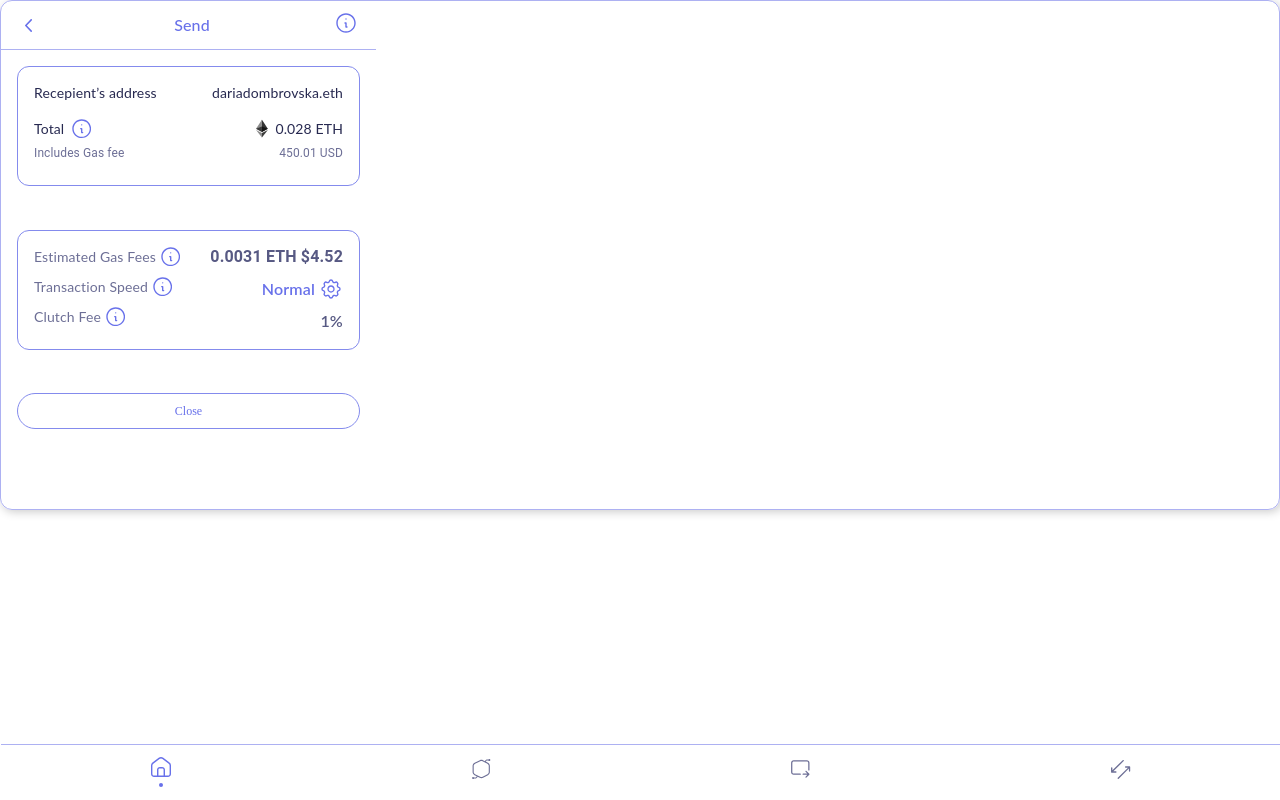
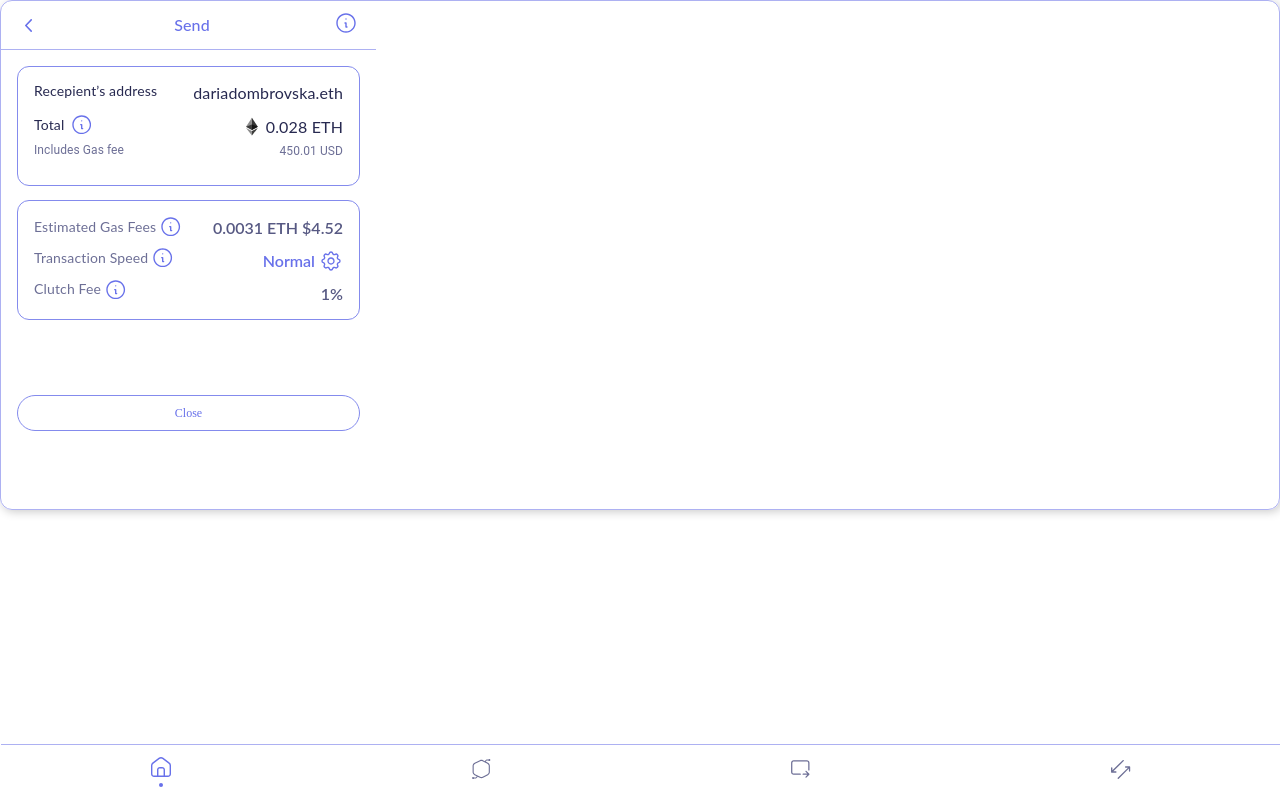
Before and after one commit to CrazyPythonLover1/Chrome-browser-extension-wallet, a React app: page /#/send/transaction in a window 1280 px wide. Built offline with nearby package versions, Linux system fonts and the light colour scheme; the HTML template or start-up script is replaced by a standard one.

Commit message:
developed quotes page, update tx, tx speed pages

```diff
--- a/src/pages/Send/Transaction/AdvancedOption/AdvancedOption.jsx
+++ b/src/pages/Send/Transaction/AdvancedOption/index.jsx
@@ -9,8 +9,8 @@ import styled from "@emotion/styled";
 const AdvancedOption = () => {
   return (
     <>
-    <NavigationHeader label="Advanced Options" info />
-      <h1>hello</h1>
+      <NavigationHeader label="Advanced Options" info />
+      <h1>Advanced Settings</h1>
     </>
   );
 };
--- a/src/pages/Send/Transaction/TransctionSpeed/TransctionSpeed.jsx
+++ b/src/pages/Send/Transaction/TransctionSpeed/index.jsx
@@ -83,6 +83,7 @@ const SwitcherText = styled.div`
 `;
 
 const AdvanceSettingText = styled.div`
+  width: 131px;
   height: 22px;
   font-family: "Lato";
   font-style: normal;
@@ -136,7 +137,7 @@ const TransctionSpeed = () => {
             style={{ cursor: "pointer" }}
             Width="24px"
             height="24px"
-            onClick={() => navigate("/send/AdvanceOption")}
+            onClick={() => navigate("/send/advance_option")}
           />
         </Box>
 
--- a/src/pages/Send/Transaction/index.jsx
+++ b/src/pages/Send/Transaction/index.jsx
@@ -9,6 +9,32 @@ import {
 } from "../../../components/Svg";
 import { useTheme } from "@mui/material";
 import { useNavigate } from "react-router-dom";
+import { DivFlex } from "../../../components";
+import styled from "@emotion/styled";
+
+const DetailBox = styled.div`
+  background: ${({ theme }) => theme.palette.text_colors.neutral_0};
+  border: 1.56px solid ${({ theme }) => theme.palette.key_colors.primary_475};
+  display: flex;
+  justify-content: space-between;
+  // flex-direction: column;
+  height: 120px;
+  width: 343px;
+  box-sizing: border-box;
+  border-radius: 12px;
+  padding: 16px;
+  margin-bottom: 14px;
+`;
+
+const BoldText675 = styled.p`
+  font-family: "Lato";
+  font-style: normal;
+  font-weight: 600;
+  font-size: 16px;
+  line-height: 22px;
+  color: ${({ theme }) => theme.palette.text_colors.neutral_675};
+  margin: 0px;
+`;
 
 function Transaction() {
   const theme = useTheme();
@@ -17,37 +43,23 @@ function Transaction() {
   return (
     <>
       <NavigationHeader label="Send" info />
-      <Box
-        sx={{
-          padding: "16px",
-          display: "flex",
-          height: "372px",
-          justifyContent: "space-between",
-          flexDirection: "column",
+      <DivFlex
+        justifyContent="space-between"
+        flexDirection="column"
+        padding="16px"
+        style={{
+          height: "374px",
         }}
       >
         {/* top box */}
-        <Box
-          sx={{
-            background: theme.palette.text_colors.neutral_0,
-            border: `1.56px solid ${theme.palette.key_colors.primary_475}`,
-            svgColor: theme.palette.text_colors.primary_550,
-            display: "flex",
-            justifyContent: "space-between",
-            height: "120px",
-            width: "343px",
-            boxSizing: "border-box",
-            borderRadius: "12px",
-            padding: "16px",
-          }}
-        >
+        <Box>
+          <DetailBox>
             <Box>
               <Typography
+                variant="body2"
                 sx={{
-                fontWeight: "400",
-                fontSize: "14px",
                   paddingBottom: "16px",
-                color: "#272950",
+                  color: theme.palette.text_colors.neutral_800,
                   fontFamily: "Lato",
                 }}
               >
@@ -55,34 +67,28 @@ function Transaction() {
               </Typography>
 
               {/* text + icon */}
-            <Box
-              sx={{
-                display: "flex",
-                justifyContent: "start",
-                alignItems: "center",
-                paddingBottom: "4px",
-              }}
+              <DivFlex
+                justifyContent="start"
+                alignItems="center"
+                padding=" 0 0 6px 0"
               >
                 <Typography
+                  variant="body2"
                   sx={{
                     fontFamily: "Lato",
-                  fontStyle: "normal",
-                  fontWeight: "400",
-                  fontSize: "14px",
-                  color: "#272950",
+                    color: theme.palette.text_colors.neutral_800,
                     paddingRight: "7.3px",
                   }}
                 >
                   Total
                 </Typography>
                 <InformationIcon width="19.4px" height="19.4px" />
-            </Box>
+              </DivFlex>
               {/* left bottom text */}
               <Typography
+                variant="subtitle2"
                 style={{
                   color: theme.palette.text_colors.neutral_625,
-                Weight: "400",
-                fontSize: "12px",
                 }}
               >
                 Includes Gas fee
@@ -91,11 +97,10 @@ function Transaction() {
 
             <Box>
               <Typography
+                variant="body1"
                 sx={{
-                fontWeight: "400",
-                fontSize: "14px",
-                paddingBottom: "16px",
-                color: "#272950",
+                  paddingBottom: "14px",
+                  color: theme.palette.text_colors.neutral_800,
                   fontFamily: "Lato",
                 }}
               >
@@ -117,12 +122,10 @@ function Transaction() {
                   style={{ paddingRight: "4px" }}
                 />
                 <Typography
+                  variant="body1"
                   sx={{
                     fontFamily: "Lato",
-                  fontStyle: "normal",
-                  fontWeight: "400",
-                  fontSize: "14px",
-                  color: "#272950",
+                    color: theme.palette.text_colors.neutral_800,
                   }}
                 >
                   0.028 ETH
@@ -130,51 +133,34 @@ function Transaction() {
               </Box>
               {/* right bottom text */}
               <Typography
+                variant="subtitle2"
                 style={{
                   color: theme.palette.text_colors.neutral_625,
-                Weight: "400",
-                fontSize: "12px",
                   textAlign: "right",
                 }}
               >
                 450.01 USD
               </Typography>
             </Box>
-        </Box>
+          </DetailBox>
 
           {/* bottom box */}
-        <Box
-          sx={{
-            // color: theme.palette.text_colors.primary_550,
-            background: theme.palette.text_colors.neutral_0,
-            border: `1.56px solid ${theme.palette.key_colors.primary_475}`,
-            svgColor: theme.palette.text_colors.primary_550,
-            display: "flex",
-            justifyContent: "space-between",
-            height: "120px",
-            width: "343px",
-            boxSizing: "border-box",
-            borderRadius: "12px",
-            padding: "16px",
-          }}
-        >
+          <DetailBox>
             {/* left text */}
             <Box>
               <Box
                 sx={{
                   display: "flex",
                   justifyContent: "start",
-                marginBottom: "10px",
+                  marginBottom: "12px",
                   alignItems: "center",
                 }}
               >
                 <Typography
+                  variant="body2"
                   style={{
                     fontFamily: "Lato",
-                  fontStyle: "normal",
-                  fontWeight: "400",
-                  fontSize: "14px",
-                  color: "#6D6F96",
+                    color: theme.palette.text_colors.neutral_625,
                   }}
                 >
                   Estimated Gas Fees
@@ -190,17 +176,15 @@ function Transaction() {
                 sx={{
                   display: "flex",
                   justifyContent: "start",
-                marginBottom: "10px",
+                  marginBottom: "12px",
                   alignItems: "center",
                 }}
               >
                 <Typography
+                  variant="body2"
                   style={{
                     fontFamily: "Lato",
-                  fontStyle: "normal",
-                  fontWeight: "400",
-                  fontSize: "14px",
-                  color: "#6D6F96",
+                    color: theme.palette.text_colors.neutral_625,
                   }}
                 >
                   Transaction Speed
@@ -221,12 +205,10 @@ function Transaction() {
                 }}
               >
                 <Typography
+                  variant="body2"
                   style={{
                     fontFamily: "Lato",
-                  fontStyle: "normal",
-                  fontWeight: "400",
-                  fontSize: "14px",
-                  color: "#6D6F96",
+                    color: theme.palette.text_colors.neutral_625,
                   }}
                 >
                   Clutch Fee
@@ -241,17 +223,13 @@ function Transaction() {
 
             {/* right text */}
             <Box>
-            <Typography
+              <BoldText675
                 style={{
-                color: "#575983",
-                fontStyle: "normal",
-                fontWeight: "600",
-                fontAize: "16px",
                   marginBottom: "10px",
                 }}
               >
                 0.0031 ETH $4.52
-            </Typography>
+              </BoldText675>
 
               <Box
                 sx={{
@@ -261,40 +239,31 @@ function Transaction() {
                   marginBottom: "10px",
                 }}
               >
-              <Typography
+                <BoldText675
                   style={{
-                  fontFamily: "Lato",
-                  fontStyle: "normal",
-                  fontWeight: "600",
-                  fontSize: "16px",
-                  color: "#6871EA",
+                    color: theme.palette.text_colors.primary_550,
                   }}
                 >
                   Normal
-              </Typography>
+                </BoldText675>
 
                 <SettingsIcon
                   style={{ paddingLeft: "4px", cursor: "pointer" }}
                   height="24px"
                   width="24px"
-                onClick={() => navigate("/send/transactionSpeed")}
+                  onClick={() => navigate("/send/transaction_speed")}
                 />
               </Box>
-            <Typography
+              <BoldText675
                 style={{
-                fontFamily: "Lato",
-                fontStyle: "normal",
-                fontWeight: "600",
-                fontSize: "16px",
                   textAlign: "right",
-                color: "#575983",
                 }}
               >
                 1%
-            </Typography>
+              </BoldText675>
             </Box>
+          </DetailBox>
         </Box>
-
         {/* close button */}
         <Button
           size="normal"
@@ -303,7 +272,7 @@ function Transaction() {
           style={{ marginBottom: "9px" }}
           onClick={() => navigate("/")}
         />
-      </Box>
+      </DivFlex>
     </>
   );
 }
--- /dev/null
+++ b/src/pages/Swap/Quotes/index.jsx
@@ -0,0 +1,122 @@
+import React from "react";
+import { Box, Typography } from "@mui/material";
+import NavigationHeader from "../../../components/NavigationHeader";
+import Button from "../../../components/Button";
+import { LockIcon, NetworkIcon, MetamaskIcon } from "../../../components/Svg";
+import { useTheme } from "@mui/material";
+import { useNavigate } from "react-router-dom";
+import { DivFlex } from "../../../components";
+
+function Quotes() {
+  const theme = useTheme();
+  const navigate = useNavigate();
+
+  const quoteList = [
+    {
+      label: "Best Price",
+      amount: "202.23 AXIE",
+      icon: <LockIcon />,
+      btnText: "AGG",
+      route: "/clutch_guardian",
+    },
+    {
+      label: "Best Price",
+      amount: "202.23 AXIE",
+      icon: <NetworkIcon />,
+      btnText: "RFQ",
+      route: "/friends_and_family",
+    },
+  ];
+
+  return (
+    <>
+      <NavigationHeader label="Quotes" info />
+      <DivFlex
+        justifyContent="space-between"
+        flexDirection="column"
+        padding="16px"
+        style={{
+          height: "374px",
+        }}
+      >
+        {/* <Typography variant="h5">Guardians</Typography>
+        <Typography
+          variant="body2"
+          sx={{ lineHeight: "22px", marginTop: "4px", marginBottom: "14px" }}
+        >
+          Choose one or more guardians to establish your account recovery.
+        </Typography> */}
+        <Box>
+          {quoteList.map((item, index) => (
+            <DivFlex
+              justifyContent="space-between"
+              padding="18px 16px"
+              style={{
+                // height: "60px",
+                marginBottom: "8px",
+                fontSize: "16px",
+                lineHeight: "24px",
+                color: theme.palette.key_colors.primary_550,
+                border: `1px solid ${theme.palette.key_colors.primary_475}`,
+                borderRadius: "13px",
+              }}
+            >
+              <Typography
+                variant="body2"
+                sx={{
+                  lineHeight: "24px",
+                }}
+              >
+                {item.amount}
+              </Typography>
+              <Typography
+                variant="subtitle2"
+                sx={{
+                  color: theme.palette.text_colors.neutral_675,
+                }}
+              >
+                {item.label}
+              </Typography>
+              <Button
+                height="24px"
+                color={theme.palette.text_colors.primary_475}
+                background={theme.palette.text_colors.neutral_0}
+                border={`1px solid ${
+                  index === 0
+                    ? theme.palette.key_colors.primary_350
+                    : index === 1 && theme.palette.warning.main
+                }`}
+                label={item.btnText}
+              />
+            </DivFlex>
+          ))}
+        </Box>
+
+        {/* <Button
+          key={item.label}
+          size="fullWidth"
+          variant="security"
+          height="56px"
+          label={item.label}
+          justifyContent="left"
+          icon={item.icon}
+          onClick={() => navigate(item.route)}
+          style={{
+            marginBottom: "8px",
+            fontSize: "16px",
+            lineHeight: "24px",
+            color: theme.palette.key_colors.primary_550,
+          }}
+        /> */}
+        <Button
+          size="fullWidth"
+          variant="secondary"
+          label="Swap"
+          onClick={() => navigate("/swap")}
+        />
+      </DivFlex>
+    </>
+  );
+}
+
+export default Quotes;
--- a/src/pages/Swap/ReviewSwap/index.jsx
+++ b/src/pages/Swap/ReviewSwap/index.jsx
@@ -1,7 +1,7 @@
 import React from "react";
 import { useNavigate } from "react-router-dom";
 import styled from "@emotion/styled";
-import { Box, Typography } from "@mui/material";
+import { Box, Typography, useTheme } from "@mui/material";
 import Button from "../../../components/Button";
 import { DivFlex } from "../../../components";
 import { EthIcon, InfoIcon } from "../../../components/Svg";
@@ -9,11 +9,11 @@ import DialogPopup from "../../../components/DialogPopup";
 import NavigationHeader from "../../../components/NavigationHeader";
 
 const Label = styled.label`
-  color: ${({ theme }) => theme.palette.text_colors.neutral_500};
+  color: ${({ theme }) => theme.palette.text_colors.neutral_625};
   font-family: "Lato";
-  font-size: ${({ theme }) => theme.typography.subtitle1.fontSize};
-  font-weight: ${({ theme }) => theme.typography.subtitle1.fontWeight};
-  line-height: ${({ theme }) => theme.typography.subtitle1.lineHeight};
+  font-size: ${({ theme }) => theme.typography.subtitle2.fontSize};
+  font-weight: ${({ theme }) => theme.typography.subtitle2.fontWeight};
+  line-height: ${({ theme }) => theme.typography.subtitle2.lineHeight};
 `;
 
 const SwapDetails = styled.div`
@@ -27,7 +27,7 @@ const SwapDetails = styled.div`
     justify-content: space-between;
 
     p:first-child {
-      color: ${({ theme }) => theme.palette.text_colors.neutral_625};
+      line-height: 24px;
     }
   }
 
@@ -39,13 +39,14 @@ const SwapDetails = styled.div`
 `;
 
 function ReviewSwap() {
-  const [openSlippage, setOpenSlippage] = React.useState(false);
-  const [openPriceImpact, setOpenPriceImpact] = React.useState(false);
+  const theme = useTheme();
+  const [openSwapRateModal, setOpenSwapRateModal] = React.useState(false);
+  const [openGasFeeModal, setOpenGasFeeModal] = React.useState(false);
   const navigate = useNavigate();
 
   const handleClose = () => {
-    setOpenSlippage(false);
-    setOpenPriceImpact(false);
+    setOpenGasFeeModal(false);
+    setOpenSwapRateModal(false);
   };
 
   return (
@@ -62,7 +63,14 @@ function ReviewSwap() {
         <Box>
           <SwapDetails>
             <Box sx={{ marginBottom: "25px" }}>
-              <Typography variant="body1">You Pay</Typography>
+              <Typography
+                variant="body2"
+                sx={{
+                  color: theme.palette.text_colors.neutral_800,
+                }}
+              >
+                You Pay
+              </Typography>
               <Box
                 sx={{
                   flexDirection: "column",
@@ -70,29 +78,55 @@ function ReviewSwap() {
                 }}
               >
                 <DivFlex justifyContent="space-between" alignItems="center">
-                  <EthIcon onClick={() => setOpenPriceImpact(true)} />
-                  <Typography>0.85 ETH</Typography>
+                  <EthIcon onClick={() => setOpenSwapRateModal(true)} />
+                  <Typography
+                    variant="body1"
+                    sx={{
+                      color: theme.palette.text_colors.neutral_800,
+                    }}
+                  >
+                    0.85 ETH
+                  </Typography>
                 </DivFlex>
                 <Label>Max 0.0123 ETH</Label>
               </Box>
             </Box>
             <Box>
-              <Typography variant="body1">You Receive</Typography>
+              <Typography
+                variant="body2"
+                sx={{
+                  color: theme.palette.text_colors.neutral_800,
+                }}
+              >
+                You Receive
+              </Typography>
 
               <DivFlex justifyContent="space-between" alignItems="center">
-                <EthIcon onClick={() => setOpenPriceImpact(true)} />
-                <Typography>172.23 AXIE</Typography>
+                <EthIcon onClick={() => setOpenSwapRateModal(true)} />
+                <Typography
+                  variant="body1"
+                  sx={{
+                    color: theme.palette.text_colors.neutral_800,
+                  }}
+                >
+                  172.23 AXIE
+                </Typography>
               </DivFlex>
             </Box>
           </SwapDetails>
 
           <SwapDetails>
             <Box sx={{ marginBottom: "25px" }}>
-              <Typography variant="body2">
+              <Typography
+                variant="body2"
+                sx={{
+                  color: theme.palette.text_colors.neutral_625,
+                }}
+              >
                 Swap Rate
                 <InfoIcon
                   className="info"
-                  onClick={() => setOpenPriceImpact(true)}
+                  onClick={() => setOpenSwapRateModal(true)}
                 />
               </Typography>
               <Box
@@ -102,21 +136,42 @@ function ReviewSwap() {
                 }}
               >
                 <DivFlex justifyContent="space-between" alignItems="center">
-                  {/* <EthIcon onClick={() => setOpenPriceImpact(true)} /> */}
-                  <Typography>1 ETH = 202 AXIE</Typography>
+                  {/* <EthIcon onClick={() => setOpenSwapRateModal(true)} /> */}
+                  <Typography
+                    variant="body1"
+                    sx={{
+                      color: theme.palette.text_colors.neutral_675,
+                      fontWeight: 600,
+                    }}
+                  >
+                    1 ETH = 202 AXIE
+                  </Typography>
                 </DivFlex>
-                <Label style={{ display: "block", textAlign: "right" }}>
+                <Label
+                  style={{
+                    display: "block",
+                    textAlign: "right",
+                    color: theme.palette.text_colors.primary_550,
+                    cursor: "pointer",
+                  }}
+                  onClick={() => navigate("/swap/quotes")}
+                >
                   See more quotes
                 </Label>
               </Box>
             </Box>
 
             <Box sx={{ marginBottom: "" }}>
-              <Typography variant="body2">
+              <Typography
+                variant="body2"
+                sx={{
+                  color: theme.palette.text_colors.neutral_625,
+                }}
+              >
                 Estimated Gas Fees
                 <InfoIcon
                   className="info"
-                  onClick={() => setOpenPriceImpact(true)}
+                  onClick={() => setOpenGasFeeModal(true)}
                 />
               </Typography>
               <Box
@@ -132,10 +187,25 @@ function ReviewSwap() {
                   justifyContent="space-between"
                   alignItems="center"
                 >
-                  {/* <EthIcon onClick={() => setOpenPriceImpact(true)} /> */}
-                  <Typography>0.0031 ETH $4.52</Typography>
+                  {/* <EthIcon onClick={() => setOpenSwapRateModal(true)} /> */}
+                  <Typography
+                    variant="body1"
+                    sx={{
+                      color: theme.palette.text_colors.neutral_675,
+                      fontWeight: 600,
+                    }}
+                  >
+                    0.0031 ETH $4.52
+                  </Typography>
                 </DivFlex>
-                <Label style={{ display: "block", textAlign: "right" }}>
+                <Label
+                  style={{
+                    display: "block",
+                    textAlign: "right",
+                    fontSize: "14px",
+                    color: theme.palette.text_colors.neutral_675,
+                  }}
+                >
                   Max fee: $7.82
                 </Label>
               </Box>
@@ -151,23 +221,23 @@ function ReviewSwap() {
         />
       </DivFlex>
       <DialogPopup
-        open={openPriceImpact}
+        open={openSwapRateModal}
         onClose={handleClose}
         // handleProceed={handleProceed}
         // title="Secure your assets"
         infoIcon
-        description="Price impact is the influence of user's individual trade over the market price of an underlying asset pair."
+        description="The swap rate is the rate at which your exchange occurs. We obtain the best possible price through multiple liquidity providers."
         btn1="Close"
         btn2="Learn more"
       />
 
       <DialogPopup
-        open={openSlippage}
+        open={openGasFeeModal}
         onClose={handleClose}
         // handleProceed={handleProceed}
         // title="Secure your assets"
         infoIcon
-        description="Slippage is the difference between the expected price of an order and the price it executes at. If slippage exceeds your set limit, your swap will cancel."
+        description="Gas fees are blockchain transaction fees paid to network validators. This fee is an estimate, and may change at the time of settlement."
         btn1="Close"
         btn2="Learn more"
       />
--- a/src/pages/Swap/SwapPage.jsx
+++ b/src/pages/Swap/SwapPage.jsx
@@ -96,10 +96,10 @@ const SwapDetails = styled.div`
     }
   }
 
-  div:nth-child(-n + 2) {
+  div:nth-of-type(-n + 2) {
     margin-bottom: 12px;
   }
-  div:nth-child(3) {
+  div:nth-of-type(3) {
     margin-bottom: 0px !important;
     div {
       margin-bottom: 0px;
@@ -121,7 +121,7 @@ const SwapDetails = styled.div`
       }
     }
   }
-  div:nth-child(n + 2):nth-child(-n + 3) {
+  div:nth-of-type(n + 2):nth-of-type(-n + 3) {
     svg {
       margin-bottom: -5px;
       margin-left: 8px;
--- a/src/theme/palette.ts
+++ b/src/theme/palette.ts
@@ -235,7 +235,7 @@ export default {
   warning: {
     contrastText: white,
     dark: colors.orange[900],
-    main: colors.orange[600],
+    main: "#F5A300",
     light: colors.orange[400],
   },
   error: {
```
Also changed, not shown: src/AppContainer.jsx (+6 -4 lines), 1 other file (tests, documents, lock files or other folders). Lines whose indentation alone changed are shown as unchanged.
